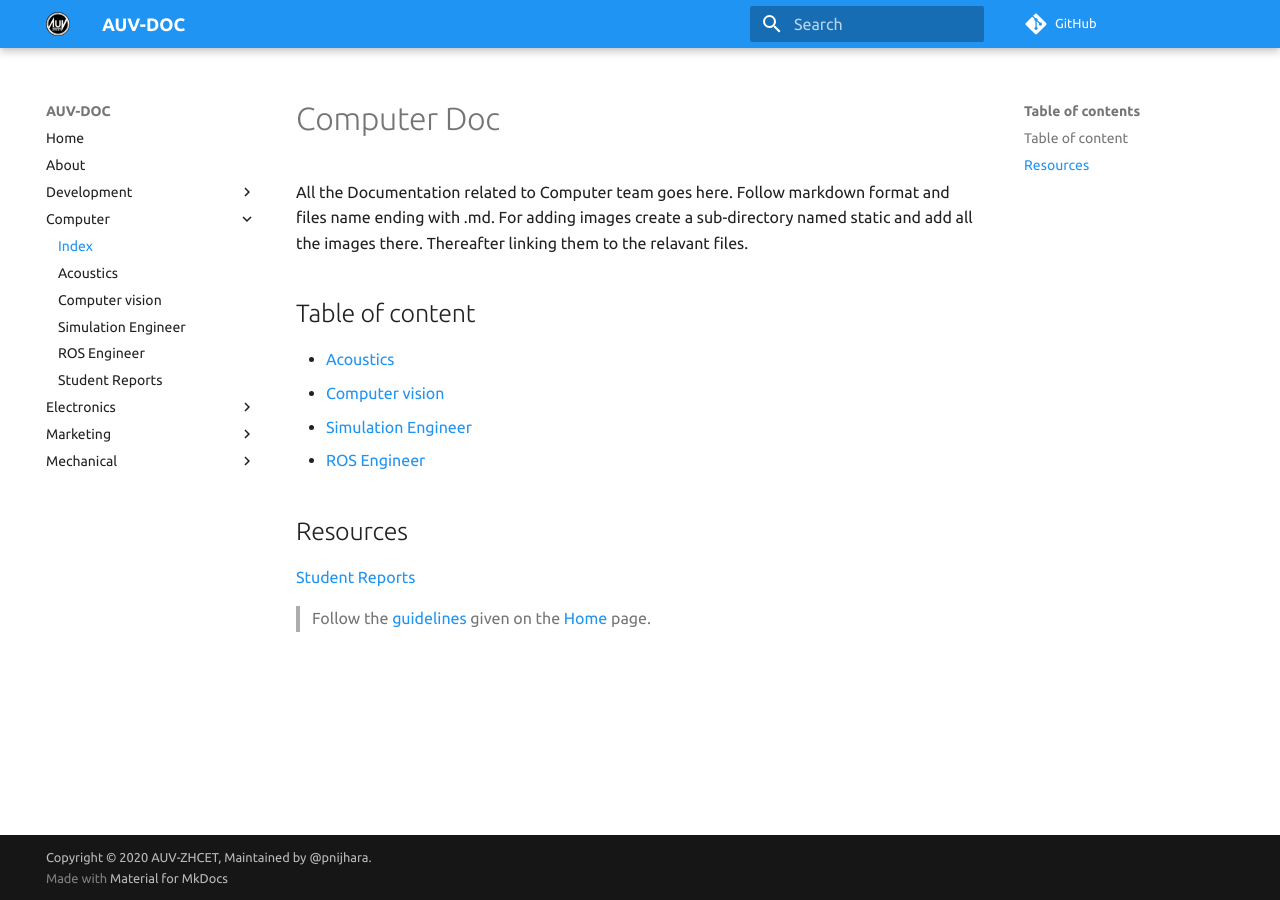
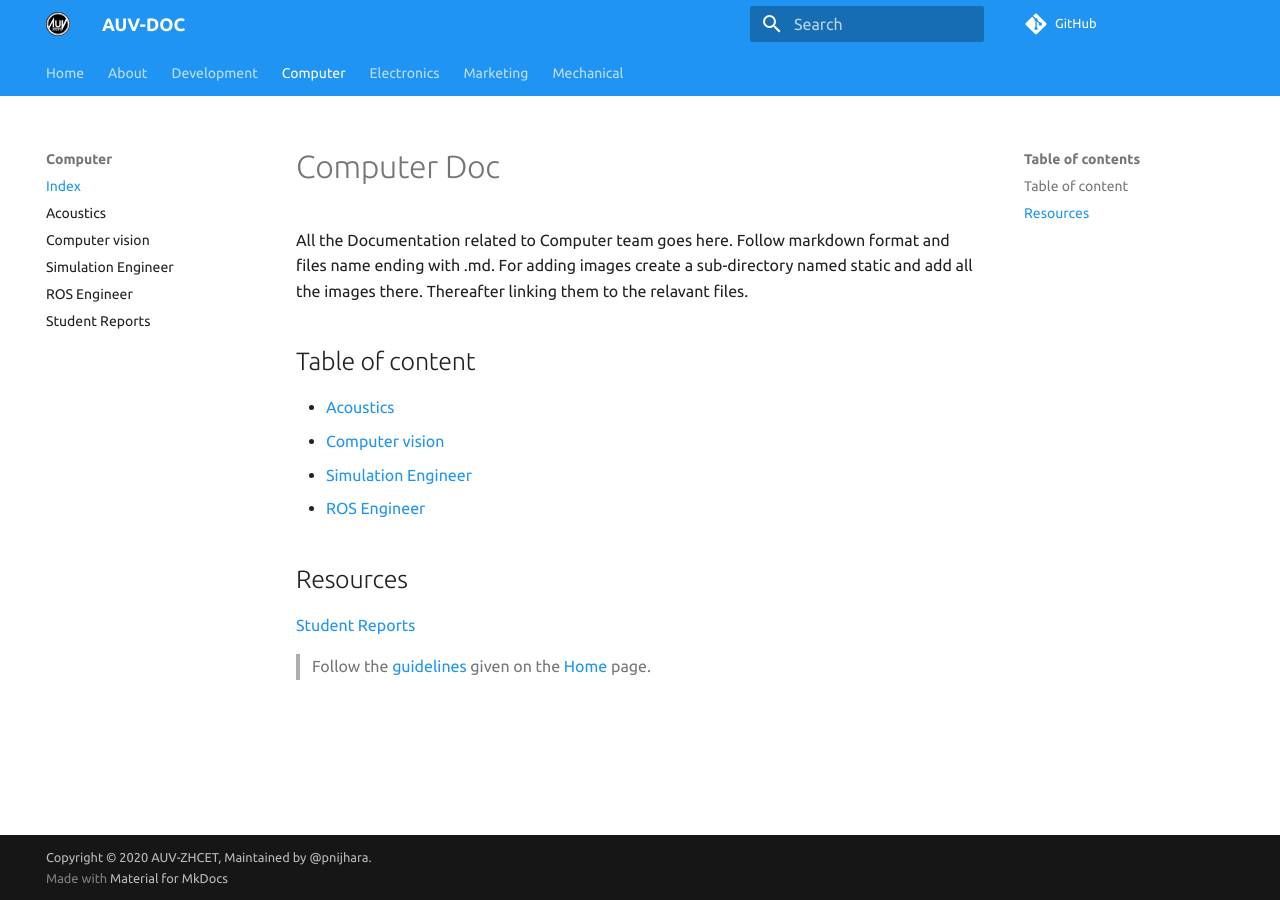
Before and after one commit to auvzhcet/Documentation, an MkDocs documentation site: the page built from docs/computer/README.md, in a window 1280 px wide. Built offline with MkDocs 1.6.1 and Material for MkDocs 9.7.7, drawn with Linux system fonts in a browser that asks for light colours; comment, search, counter and statistics services are not loaded; part of the change alters nothing that is shown.

Commit message:
feat: Add tabs feature

```diff
--- a/mkdocs.yml
+++ b/mkdocs.yml
@@ -47,6 +47,8 @@ theme:
   hljs_languages:
     - yaml
     - django
+  features:
+    - tabs
   palette:
     primary: blue
     accent: blue
```
